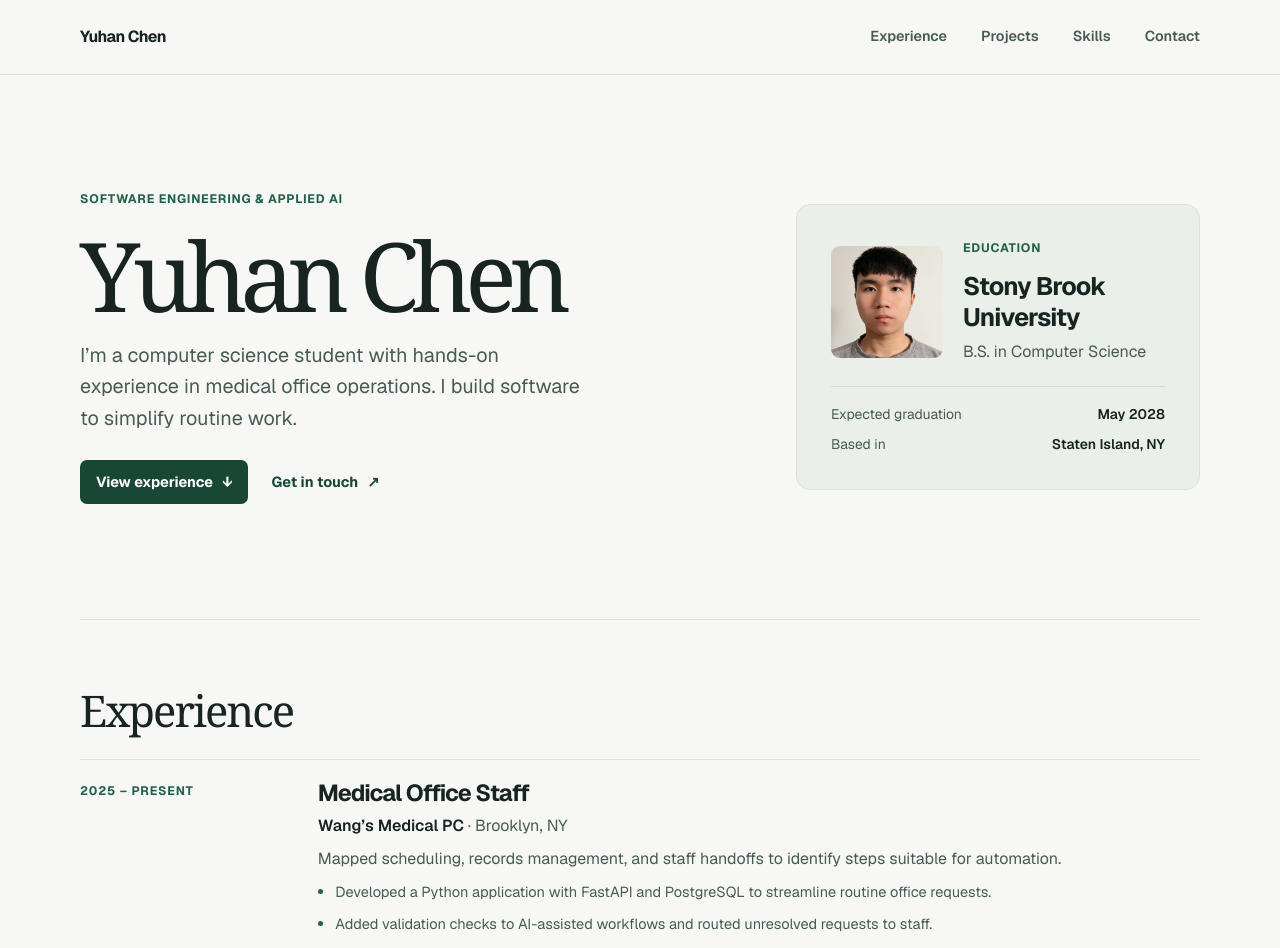
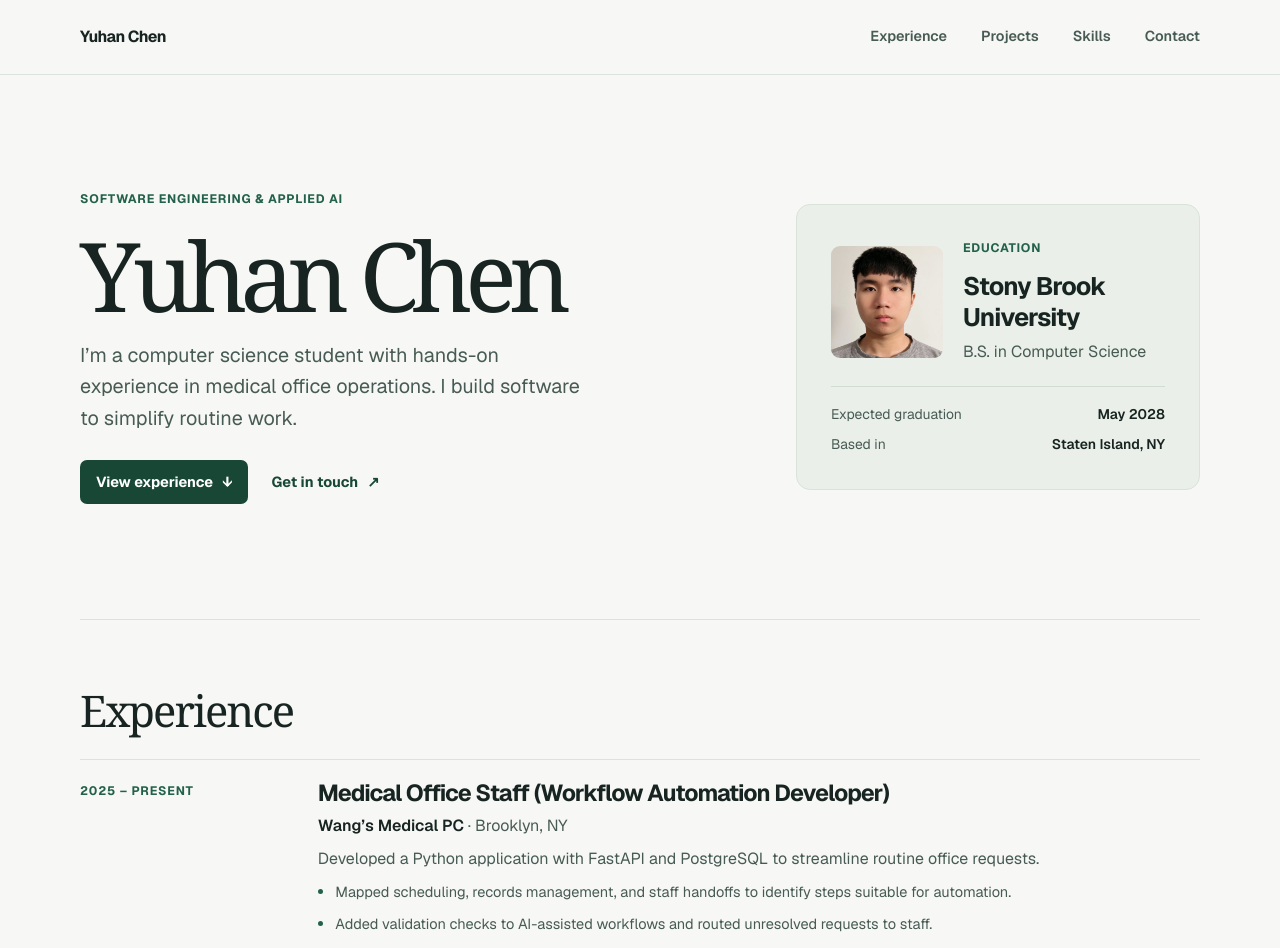
Before and after one commit to yuhan2521407353-debug/yuhanchen.me, a Next.js app: page / in a window 1280 px wide. Shown: the top 948 px of the page. Built offline with nearby package versions, Linux system fonts and the light colour scheme.

Commit message:
Highlight workflow automation development in experience

```diff
--- a/app/data/portfolio.ts
+++ b/app/data/portfolio.ts
@@ -15,13 +15,13 @@ export const projects = [
 
 export const experience = [
   {
-    role: "Medical Office Staff",
+    role: "Medical Office Staff (Workflow Automation Developer)",
     organization: "Wang’s Medical PC",
     location: "Brooklyn, NY",
     dates: "2025 – Present",
-    description: "Mapped scheduling, records management, and staff handoffs to identify steps suitable for automation.",
+    description: "Developed a Python application with FastAPI and PostgreSQL to streamline routine office requests.",
     details: [
-      "Developed a Python application with FastAPI and PostgreSQL to streamline routine office requests.",
+      "Mapped scheduling, records management, and staff handoffs to identify steps suitable for automation.",
       "Added validation checks to AI-assisted workflows and routed unresolved requests to staff.",
       "Synced workflow activity to a staff dashboard using an asynchronous queue with idempotent retries.",
       "Reproduced issues with synthetic inputs and verified one release with 3,996 passing regression checks.",
```
